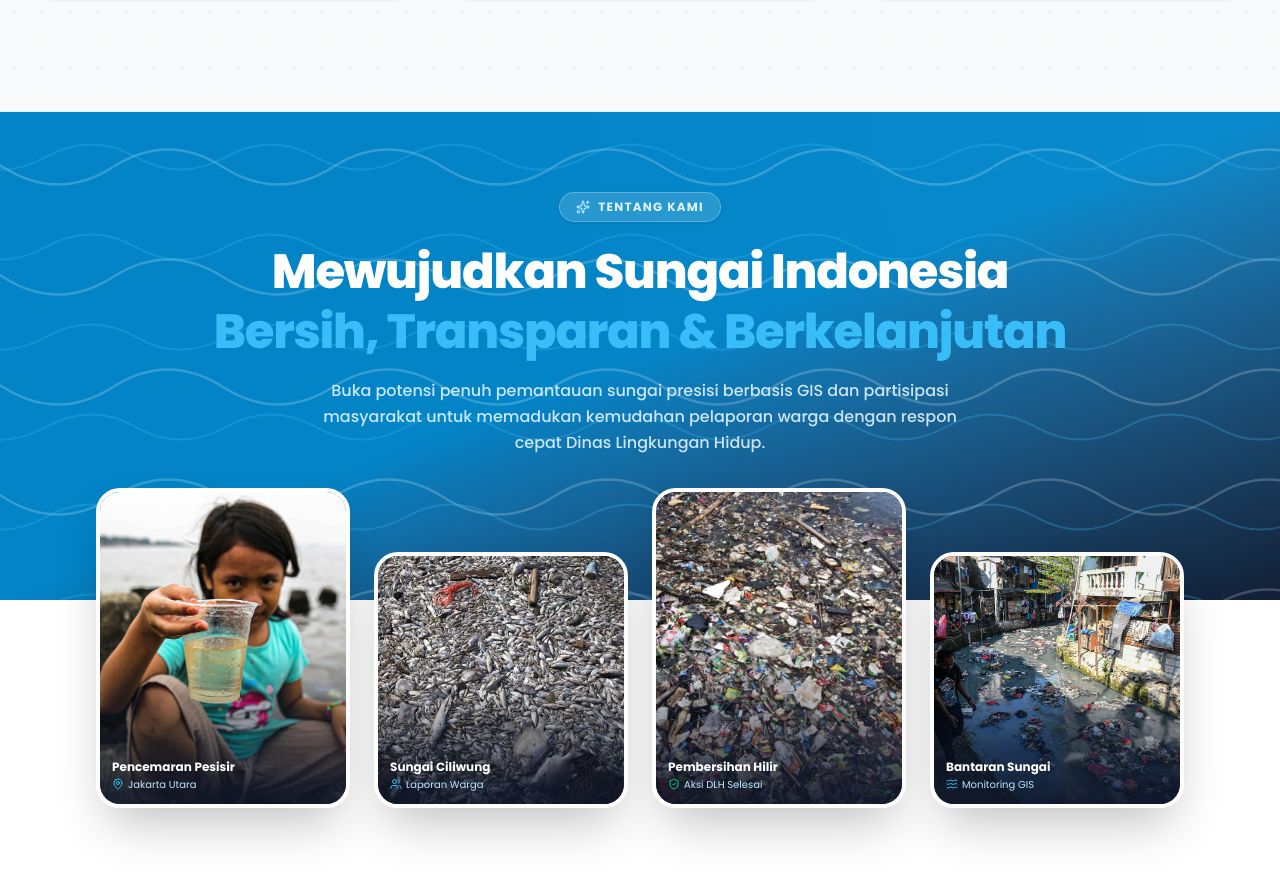
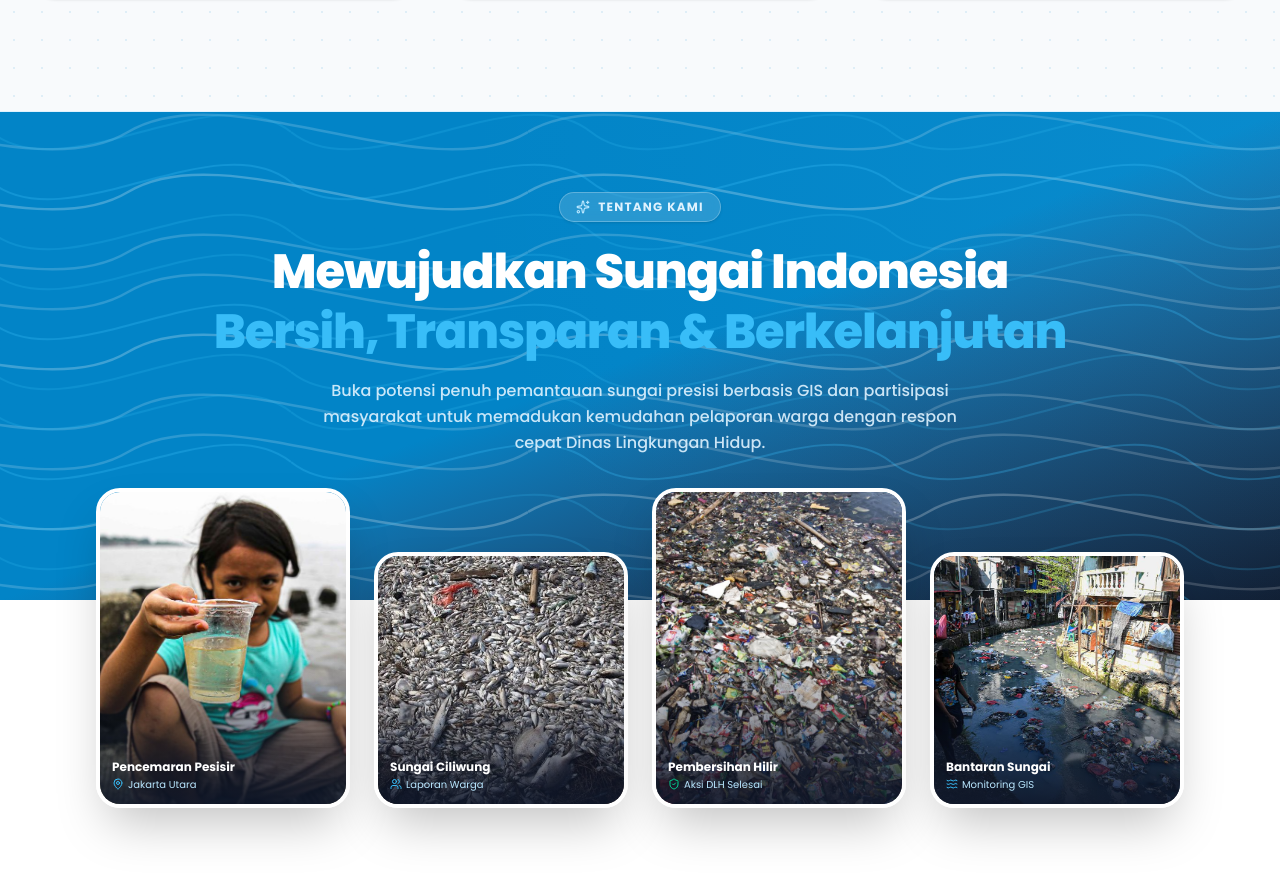
Before and after one commit to riverse-id/frontend, a Next.js app: page / in a window 1280 px wide. Shown: the part 3598-4489 px from the top of the page. Built offline with nearby package versions, Linux system fonts and the light colour scheme.

Commit message:
feat: enhance river wave SVGs with long 800px and 600px continuous seamless flow patterns

```diff
--- a/app/components/AboutSection.tsx
+++ b/app/components/AboutSection.tsx
@@ -16,25 +16,25 @@ export default function AboutSection() {
         {/* Ambient Radial Glow */}
         <div className="absolute inset-0 opacity-25 pointer-events-none bg-[radial-gradient(circle_at_top_right,rgba(56,189,248,0.5),transparent_60%)]" />
 
-        {/* Dual-Layer Parallax Flowing River Waves (Layer A: Left 14s | Layer B: Right 9s) */}
+        {/* Dual-Layer Parallax Flowing River Waves (Seamless 800px & 600px continuous flow) */}
         <motion.div
-          animate={{ backgroundPositionX: ["0px", "-220px"] }}
-          transition={{ repeat: Infinity, duration: 14, ease: "linear" }}
-          className="absolute inset-0 pointer-events-none opacity-80 z-0"
+          animate={{ backgroundPositionX: ["0px", "-800px"] }}
+          transition={{ repeat: Infinity, duration: 20, ease: "linear" }}
+          className="absolute inset-0 pointer-events-none opacity-85 z-0"
           style={{
             backgroundImage: "url('/wave-a.svg')",
-            backgroundSize: "220px 110px",
+            backgroundSize: "800px 160px",
             backgroundRepeat: "repeat",
           }}
         />
 
         <motion.div
-          animate={{ backgroundPositionX: ["0px", "180px"] }}
-          transition={{ repeat: Infinity, duration: 9, ease: "linear" }}
+          animate={{ backgroundPositionX: ["0px", "600px"] }}
+          transition={{ repeat: Infinity, duration: 14, ease: "linear" }}
           className="absolute inset-0 pointer-events-none opacity-90 z-0"
           style={{
             backgroundImage: "url('/wave-b.svg')",
-            backgroundSize: "180px 90px",
+            backgroundSize: "600px 140px",
             backgroundRepeat: "repeat",
           }}
         />
```
Also changed, not shown: public/wave-a.svg, public/wave-b.svg.
